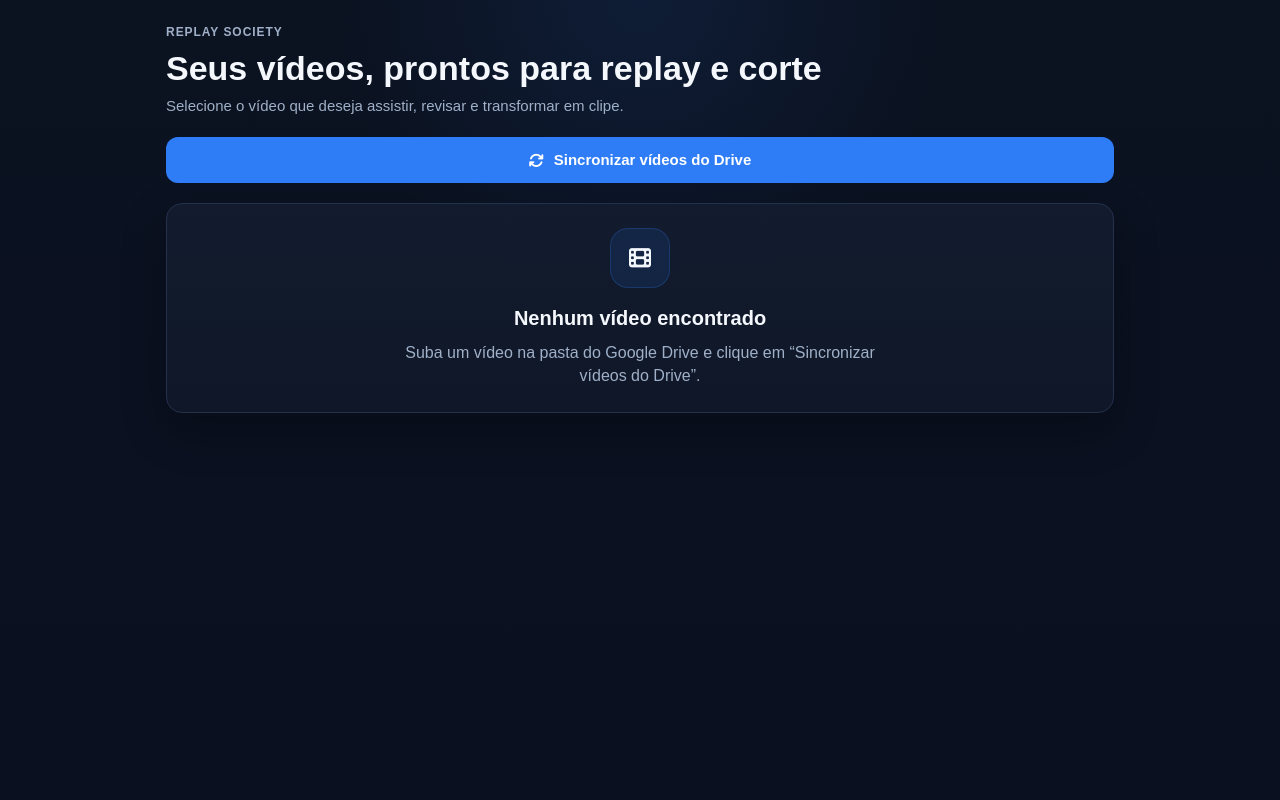
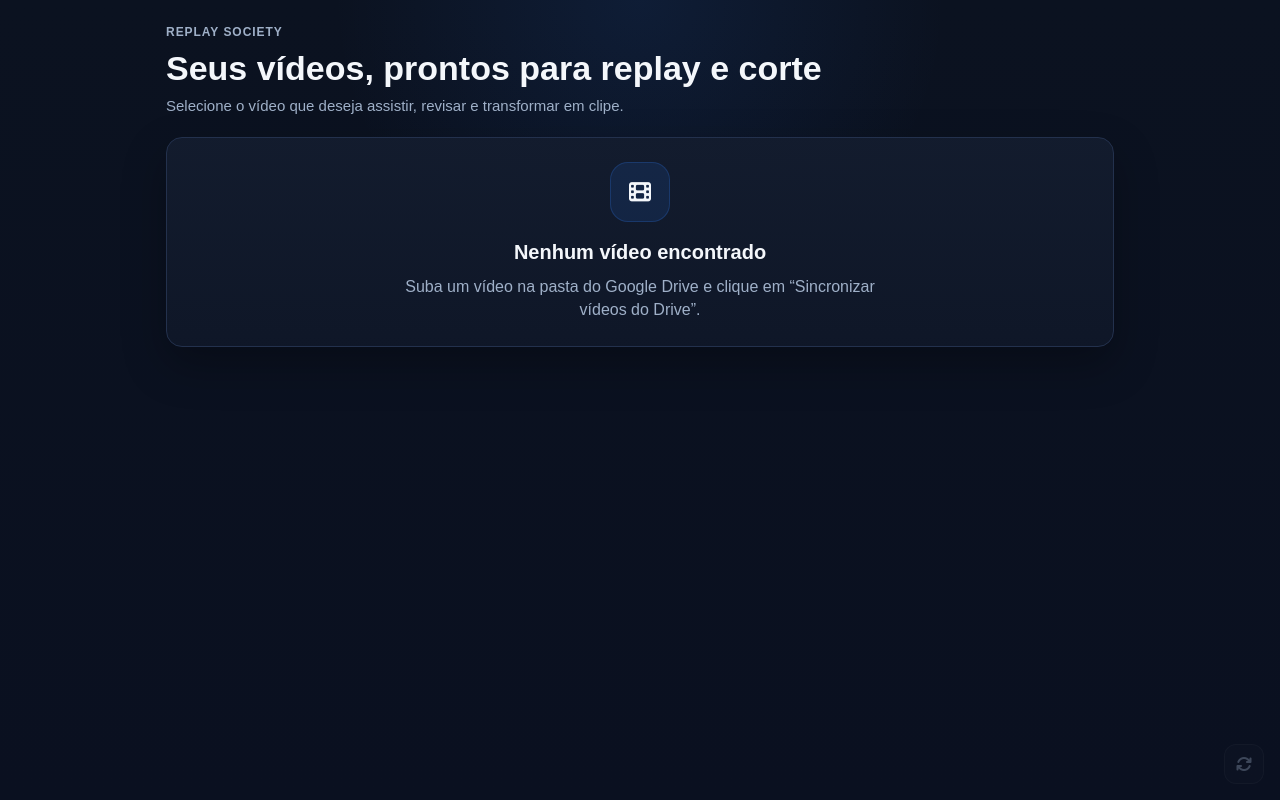
Before and after one commit to lucao-py/society_replay, a Flask app: page / in a window 1280 px wide. Run offline with Flask 3, Linux system fonts and the light colour scheme.

Commit message:
update pages

```diff
--- a/static/app.js
+++ b/static/app.js
@@ -334,3 +334,15 @@ document.addEventListener("DOMContentLoaded", () => {
   updateLabels();
   syncCurrentTime();
 });
+
+
+function syncWithAdminKey() {
+  const key = prompt("Digite o código:");
+
+  if (key !== "lucas123") {
+    alert("Acesso negado");
+    return;
+  }
+
+  document.getElementById("syncForm").submit();
+}
--- a/static/style.css
+++ b/static/style.css
@@ -795,3 +795,39 @@ p {
     min-width: 0;
   }
 }
+
+.hidden-sync {
+  position: fixed;
+  bottom: 16px;
+  right: 16px;
+  z-index: 50;
+}
+
+.sync-fab {
+  width: 40px;
+  height: 40px;
+  border-radius: 12px;
+  border: 1px solid rgba(255, 255, 255, 0.08);
+  background: rgba(255, 255, 255, 0.04);
+  color: #9fb0c8;
+  display: flex;
+  align-items: center;
+  justify-content: center;
+  cursor: pointer;
+
+  opacity: 0.35;
+  transition: all 0.2s ease;
+}
+
+/* quando passa o mouse */
+.sync-fab:hover {
+  opacity: 0.8;
+  background: rgba(255, 255, 255, 0.08);
+  color: #ffffff;
+  transform: scale(1.05);
+}
+
+/* quando clica */
+.sync-fab:active {
+  transform: scale(0.95);
+}
--- a/templates/index.html
+++ b/templates/index.html
@@ -9,6 +9,7 @@
   <link rel="stylesheet" href="https://cdnjs.cloudflare.com/ajax/libs/font-awesome/6.5.2/css/all.min.css">
 </head>
 <body>
+  <script src="{{ url_for('static', filename='app.js') }}"></script>
   <main class="page">
     <div class="container">
       <header class="page-header home-header">
@@ -20,12 +21,12 @@
           </p>
         </div>
 
-        <form method="post" action="{{ url_for('sync_drive') }}" class="sync-form">
+        <!-- <form method="post" action="{{ url_for('sync_drive') }}" class="sync-form">
           <button class="button sync-button" type="submit">
             <i class="fa-solid fa-arrows-rotate"></i>
             <span>Sincronizar vídeos do Drive</span>
           </button>
-        </form>
+        </form> -->
       </header>
 
       {% with messages = get_flashed_messages(with_categories=true) %}
@@ -108,6 +109,15 @@
         </section>
       {% endif %}
     </div>
+
+    <form method="post" action="{{ url_for('sync_drive') }}" id="syncForm" class="hidden-sync">
+      <button type="button" class="sync-fab" onclick="syncWithAdminKey()" title="Sync">
+        <i class="fa-solid fa-arrows-rotate"></i>
+      </button>
+    </form>
+
+
+
   </main>
 </body>
 </html>
```
